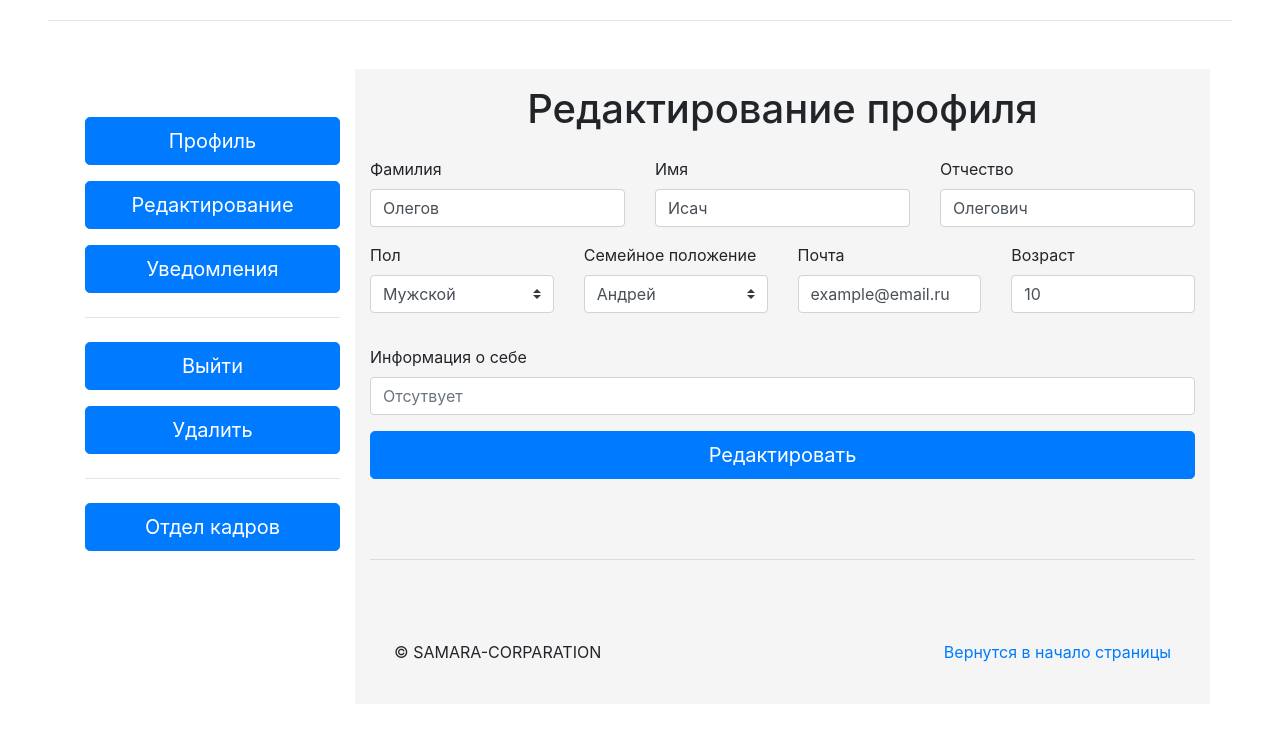
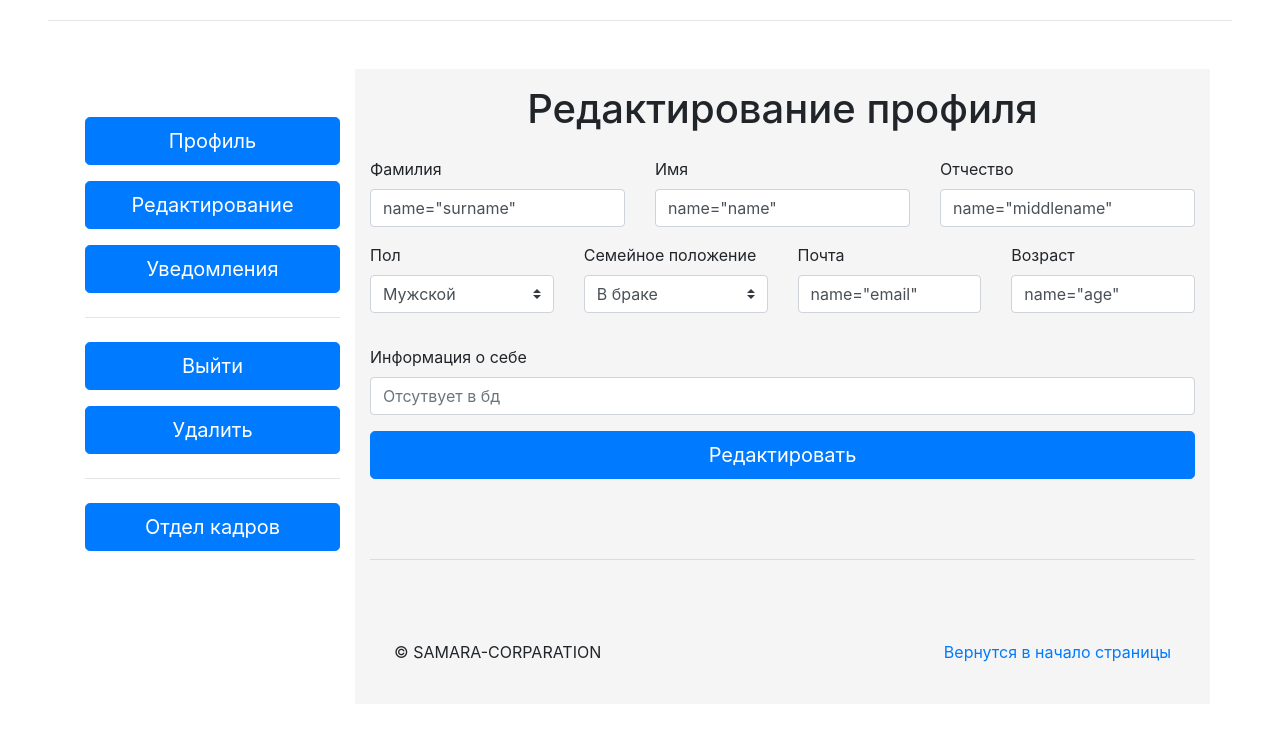
Before and after one commit to AlexandrovRoman/GosRab, a Python web app: template templates/edit_profile.html in a window 1280 px wide. Shown: the part 76-828 px from the top of the page. Run offline with Jinja, Linux system fonts and the light colour scheme; the template is opened without the code that fills it, so the values that code supplies are empty; some libraries are stand-ins or nearby versions.

Commit message:
Редактирование профиля
Часть информации может не отображаться при открытии вкладки(найти и вычислить по ip мои ошибки в html)

```diff
--- a/templates/edit_profile.html
+++ b/templates/edit_profile.html
@@ -23,21 +23,21 @@
                       <div class="row mb-3">
                           <div class="col-md-4">
                               <label for="Фамилия">Фамилия</label>
-                              <input type="text" class="form-control" id="Фамилия" value="Олегов" required>
+                              <input type="text" class="form-control" id="Фамилия" value={{ Surname }} name="surname" required>
                               <div class="invalid-feedback">
                                   Введите свою фамилию.
                               </div>
                           </div>
                           <div class="col-md-4">
                               <label for="Имя">Имя</label>
-                              <input type="text" class="form-control" id="Имя" value="Исач" required>
+                              <input type="text" class="form-control" id="Имя" value={{ Name }} name="name" required>
                               <div class="invalid-feedback">
                                   Введите своё имя.
                               </div>
                           </div>
                           <div class="col-md-4">
                               <label for="Отчество">Отчество</label>
-                              <input type="text" class="form-control" id="Отчество" value="Олегович" required>
+                              <input type="text" class="form-control" id="Отчество" value={{ Middle_name }} name="middlename" required>
                               <div class="invalid-feedback">
                                   Введите своё отчество.
                               </div>
@@ -46,29 +46,29 @@
                       <div class="row mb-3">
                           <div class="col-md-3">
                               <label for="country">Пол</label>
-                              <select class="custom-select d-block w-100" id="country" required>
+                              <select class="custom-select d-block w-100" id="country" name="gender" required>
                                   <option value=" ">Мужской</option>
                                   <option value=" ">Женский</option>
                               </select>
                           </div>
                           <div class="col-md-3">
                               <label for="country">Семейное положение</label>
-                              <select class="custom-select d-block w-100" id="marital status" required>
-                                  <option value="">Андрей</option>
+                              <select class="custom-select d-block w-100" id="marital status" name="maritalstatus" required>
+{#                                  <option value="">Андрей</option>#}
                                   <option value=" ">В браке</option>
                                   <option value=" ">Не в браке</option>
                               </select>
                           </div>
                           <div class="mb-3 col-md-3">
                               <label for="email">Почта</label>
-                              <input type="email" class="form-control" id="email" value="example@email.ru" required>
+                              <input type="email" class="form-control" id="email" value={{ Email }} name="email" required>
                               <div class="invalid-feedback">
                                   Пожалуйста, укажите вашу почту
                               </div>
                           </div>
                           <div class="col-md-3">
                               <label for="age">Возраст</label>
-                              <input type="text" class="form-control" id="age" value="10" required>
+                              <input type="text" class="form-control" id="age" value={{ Age }} name="age" required>
                               <div class="invalid-feedback">
                                   Укажите возраст
                               </div>
@@ -77,7 +77,7 @@
 
                       <div class="mb-3">
                           <label for="address">Информация о себе</label>
-                          <input type="text" class="form-control" id="address" placeholder="Отсутвует">
+                          <input type="text" class="form-control" id="address" placeholder="Отсутвует в бд" name="aboutmyself">
                       </div>
                       <button class="btn btn-primary btn-lg btn-block" type="submit">Редактировать</button>
                   </form>
```
Also changed, not shown: users/views.py (+20 -5 lines).
